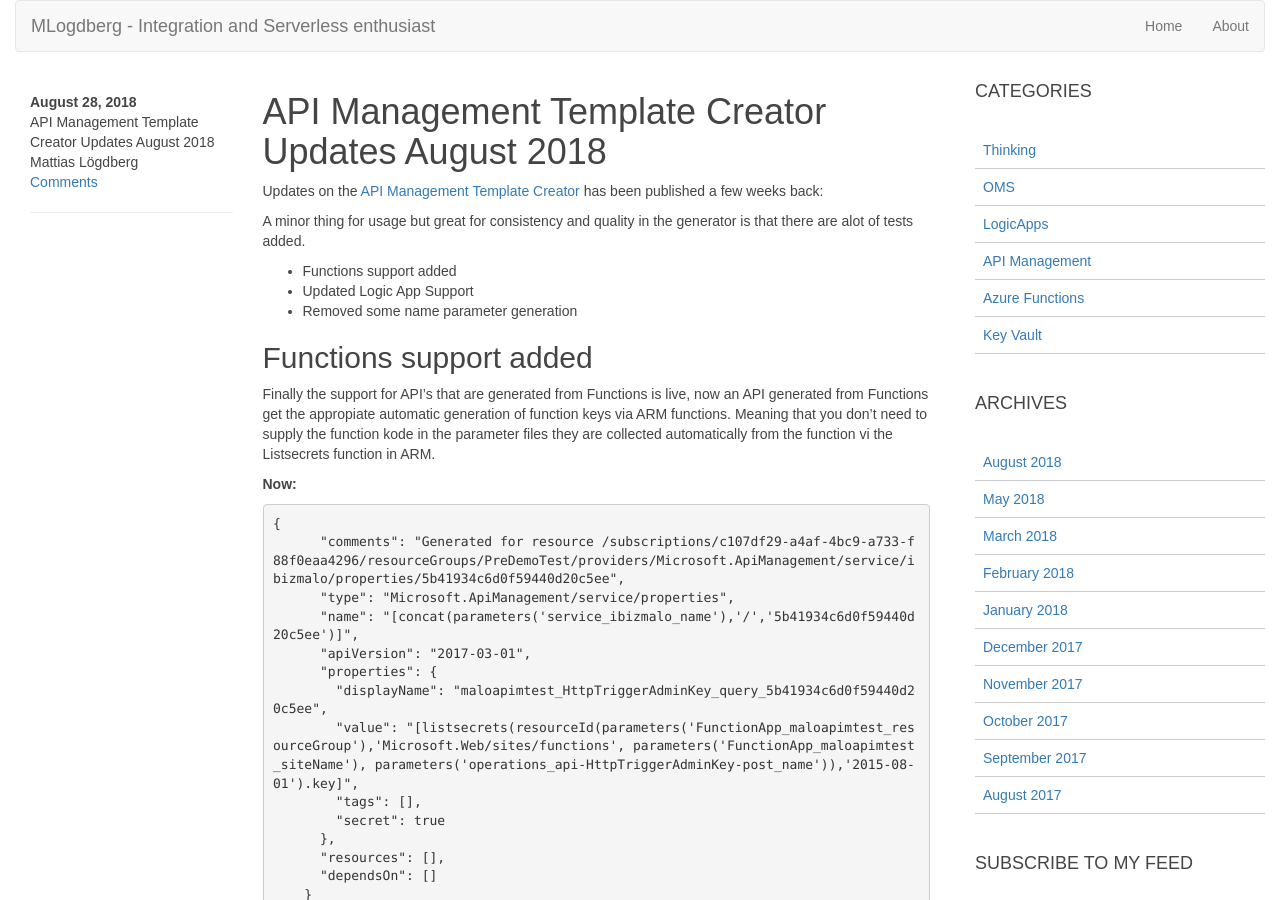
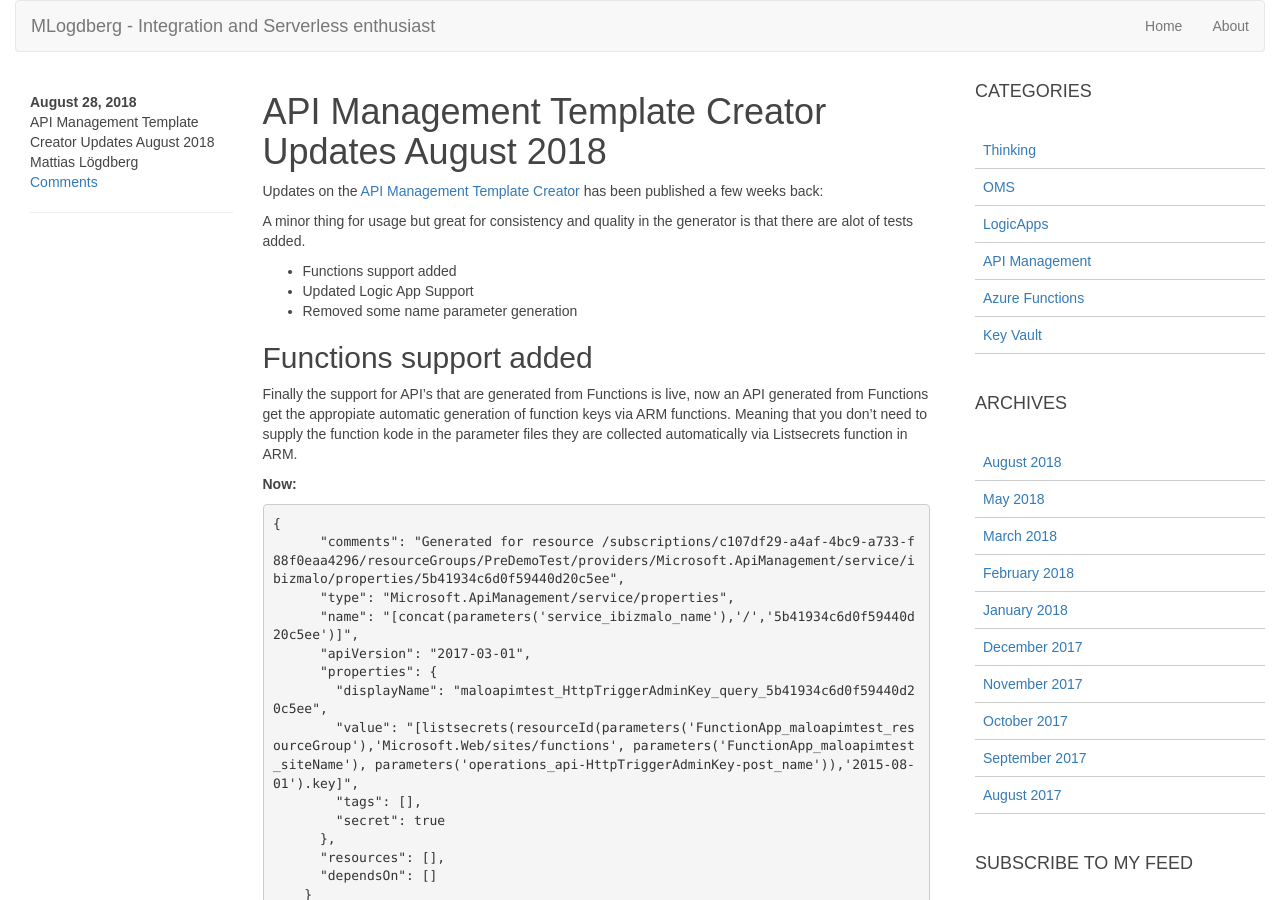
Before and after one commit to MLogdberg/mlogdberg.github.io, a Jekyll site: the page built from _posts/2018-08-28-API Management Template Creator Updates.md, in a window 1280 px wide and 900 px high. Built offline with Jekyll 4.4.1, drawn with Linux system fonts in a browser that asks for light colours; nearby versions of some CDN libraries; some web fonts are replaced; comment, search, counter and statistics services are not loaded.

Commit message:
last fix

````diff
--- a/_posts/2018-08-28-API Management Template Creator Updates.md
+++ b/_posts/2018-08-28-API Management Template Creator Updates.md
@@ -19,7 +19,7 @@
 
 ## Functions support added
 Finally the support for API's that are generated from Functions is live, now an API generated from Functions get the appropiate automatic generation of function keys via ARM functions.
-Meaning that you don't need to supply the function kode in the parameter files they are collected automatically from the function vi the Listsecrets function in ARM.
+Meaning that you don't need to supply the function kode in the parameter files they are collected automatically via Listsecrets function in ARM.
 
 **Now:**
 ```
````
